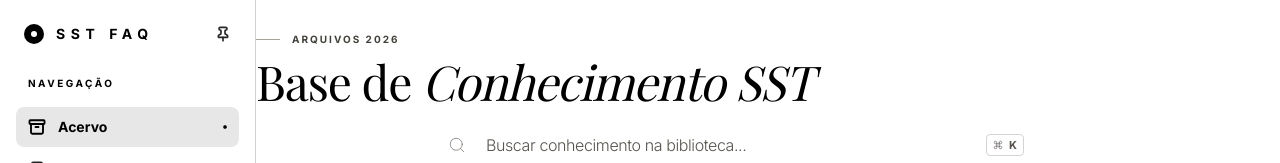
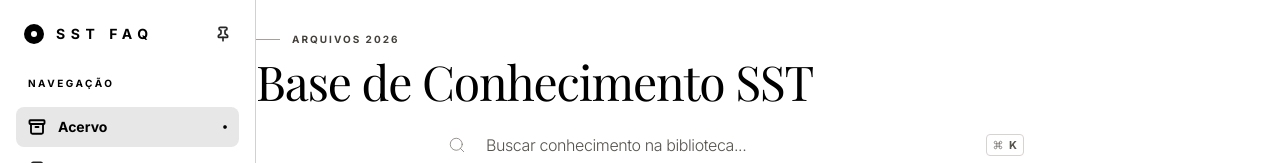
Before and after one commit to VictorCardosoOl/FAQSST, a React (Vite) app: page / in a window 1280 px wide. Shown: the top 163 px of the page. Built offline with nearby package versions, Linux system fonts and the light colour scheme; a web font is replaced by a local one.

Commit message:
Update HomePage.tsx

```diff
--- a/pages/HomePage.tsx
+++ b/pages/HomePage.tsx
@@ -50,7 +50,7 @@ export const HomePage: React.FC = () => {
                         {categoryParam ? (
                             <span>{categoryParam}</span>
                         ) : (
-                            <>Base de <span className="italic font-normal">Conhecimento SST</span></>
+                            <>Base de Conhecimento SST</>
                         )}
                     </h1>
                 </div>
```
